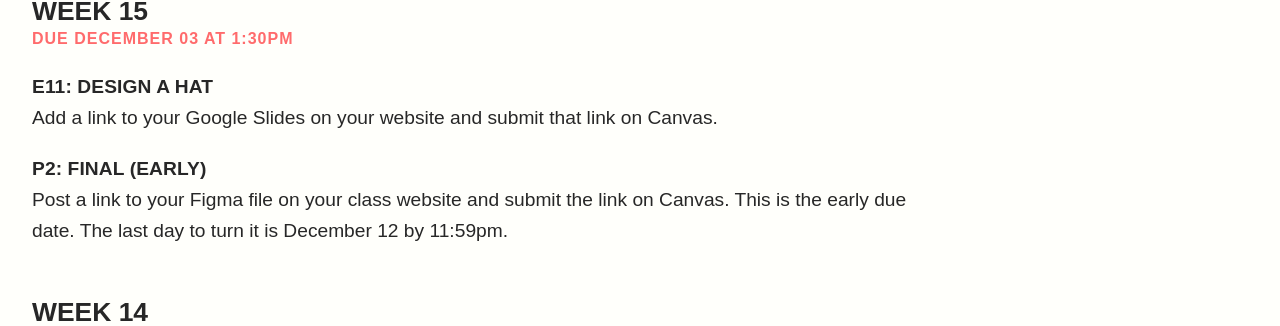
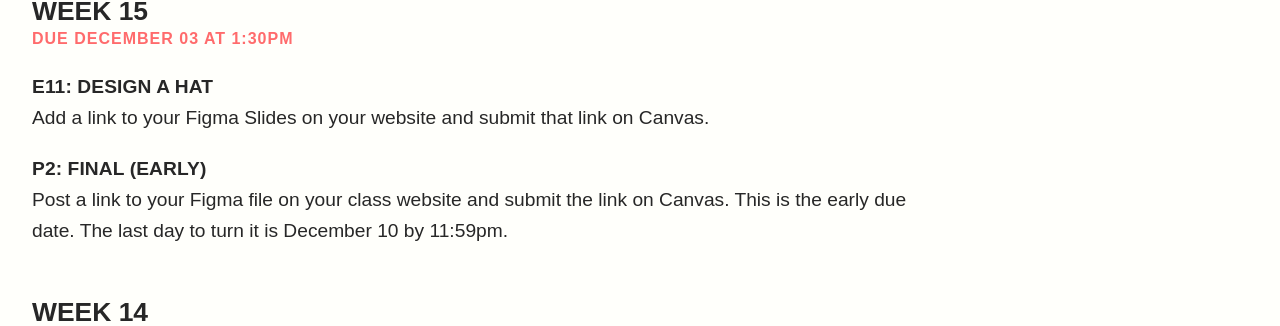
Before and after one commit to gmu-gd/web25-fall, a Jekyll site: the page built from _posts/due/2025-11-26-due.md, in a window 1280 px wide and 900 px high. Shown: the part 227-553 px from the top of the window. Built offline with Jekyll 4.4.1, drawn with Linux system fonts in a browser that asks for light colours; some web fonts are replaced.

Commit message:
Update 2025-11-26-due.md

```diff
--- a/_posts/due/2025-11-26-due.md
+++ b/_posts/due/2025-11-26-due.md
@@ -6,7 +6,7 @@ categories: [due]
 day: week
 ---
 #### E11: Design a Hat
-Add a link to your Google Slides on your website and submit that link on Canvas.
+Add a link to your Figma Slides on your website and submit that link on Canvas.
 
 #### P2: Final (Early)
-Post a link to your Figma file on your class website and submit the link on Canvas. This is the early due date. The last day to turn it is December 12 by 11:59pm.
+Post a link to your Figma file on your class website and submit the link on Canvas. This is the early due date. The last day to turn it is December 10 by 11:59pm.
```
